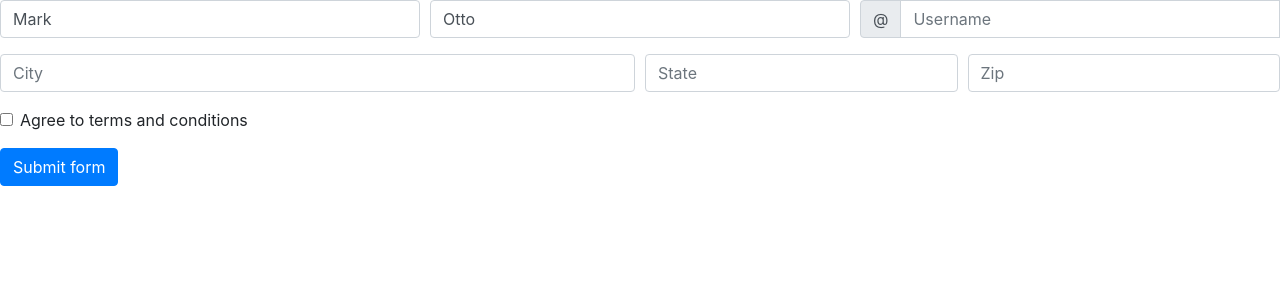
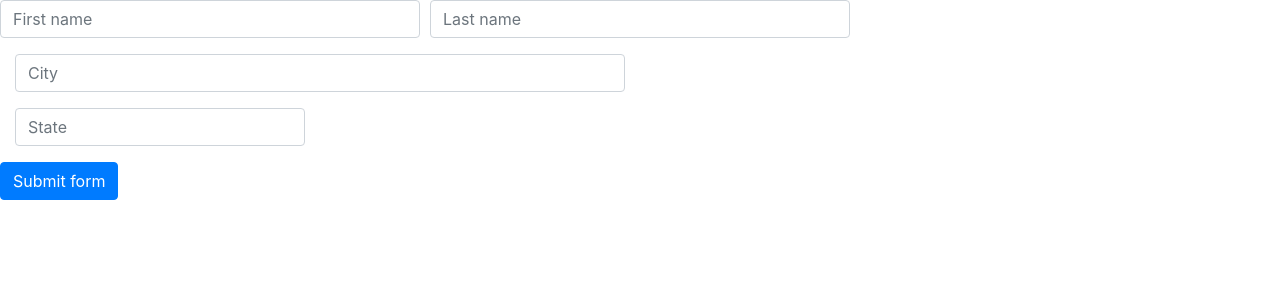
Before and after one commit to zackjmccann/portfolio_zackjmccann, a React (Create React App) app in the folder client/: page / in a window 1280 px wide. Shown: the top 300 px of the page. Built offline with nearby package versions, Linux system fonts and the light colour scheme.

Commit message:
func comp signup

```diff
--- a/client/src/App.js
+++ b/client/src/App.js
@@ -28,7 +28,6 @@
             required
             type="text"
             placeholder="First name"
-            defaultValue="Mark"
           />
           <Form.Control.Feedback>Looks good!</Form.Control.Feedback>
         </Form.Group>
@@ -37,28 +36,10 @@
             required
             type="text"
             placeholder="Last name"
-            defaultValue="Otto"
           />
           <Form.Control.Feedback>Looks good!</Form.Control.Feedback>
         </Form.Group>
-        <Form.Group as={Col} md="4" controlId="validationCustomUsername">
-          <InputGroup>
-            <InputGroup.Prepend>
-              <InputGroup.Text id="inputGroupPrepend">@</InputGroup.Text>
-            </InputGroup.Prepend>
-            <Form.Control
-              type="text"
-              placeholder="Username"
-              aria-describedby="inputGroupPrepend"
-              required
-            />
-            <Form.Control.Feedback type="invalid">
-              Please choose a username.
-            </Form.Control.Feedback>
-          </InputGroup>
-        </Form.Group>
       </Form.Row>
-      <Form.Row>
         <Form.Group as={Col} md="6" controlId="validationCustom03">
           <Form.Control type="text" placeholder="City" required />
           <Form.Control.Feedback type="invalid">
@@ -71,20 +52,6 @@
             Please provide a valid state.
           </Form.Control.Feedback>
         </Form.Group>
-        <Form.Group as={Col} md="3" controlId="validationCustom05">
-          <Form.Control type="text" placeholder="Zip" required />
-          <Form.Control.Feedback type="invalid">
-            Please provide a valid zip.
-          </Form.Control.Feedback>
-        </Form.Group>
-      </Form.Row>
-      <Form.Group>
-        <Form.Check
-          required
-          label="Agree to terms and conditions"
-          feedback="You must agree before submitting."
-        />
-      </Form.Group>
       <Button type="submit">Submit form</Button>
     </Form>
   )
```
